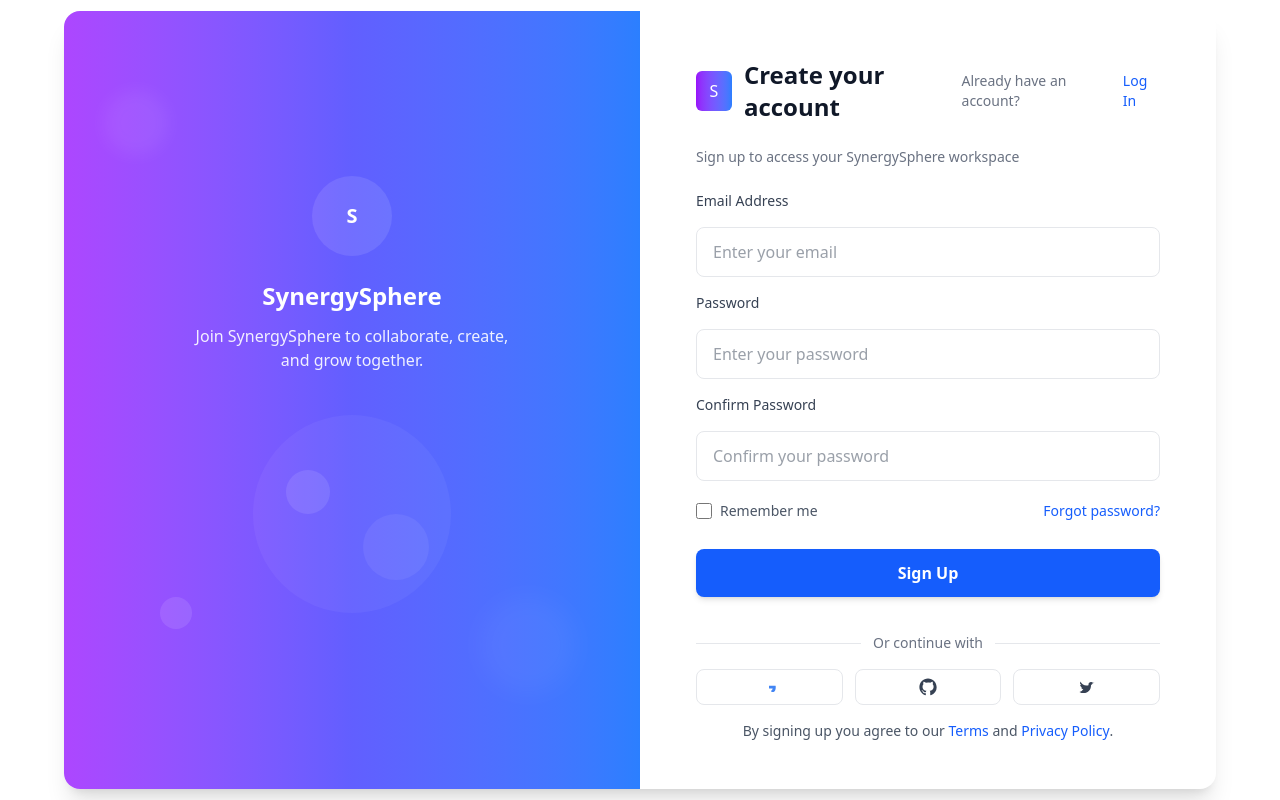
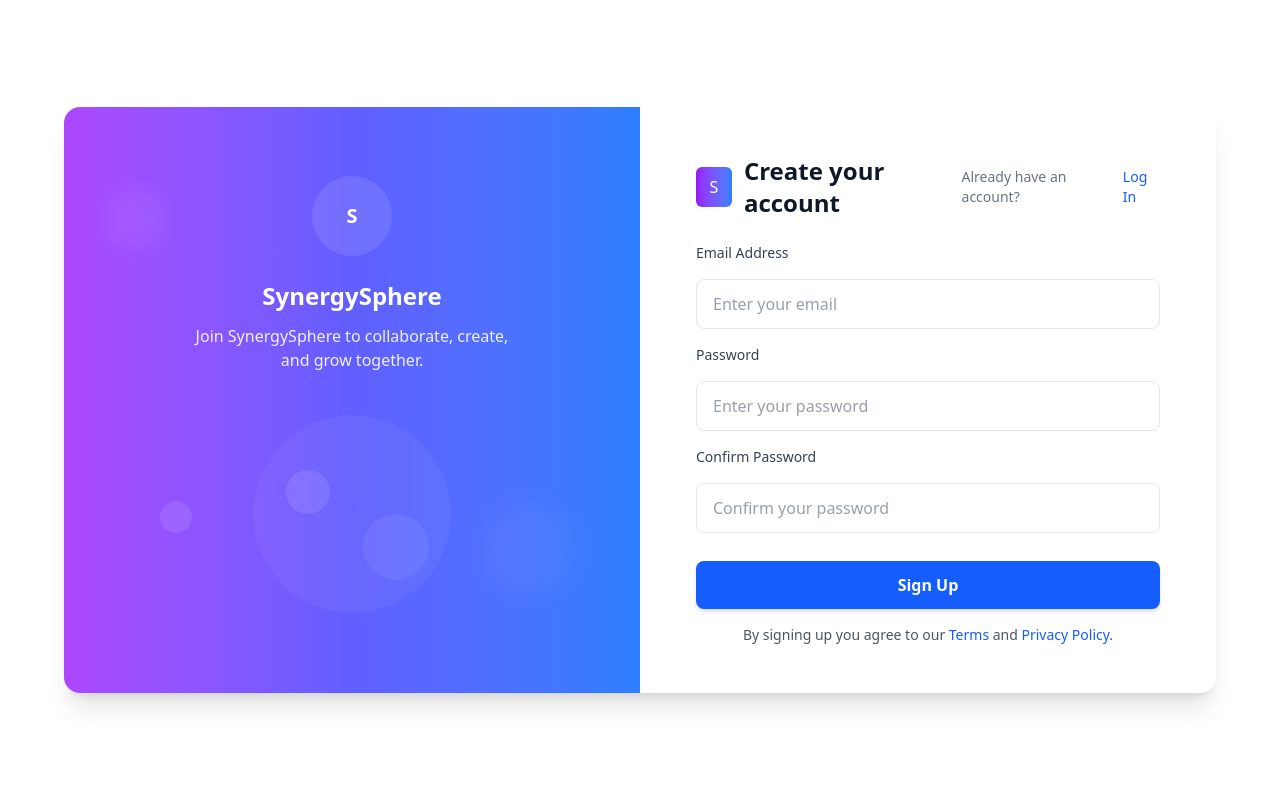
Before and after one commit to dhruv2311-dot/SynergySphere, a React (Vite) app in the folder Frontend/: page /signup in a window 1280 px wide. Built offline with nearby package versions, Linux system fonts and the light colour scheme.

Commit message:
fix problem

```diff
--- a/Frontend/src/components/Auth/Signup.jsx
+++ b/Frontend/src/components/Auth/Signup.jsx
@@ -1,28 +1,75 @@
-import React from 'react';
-import { useNavigate, Link } from 'react-router-dom';
+import React, { useState } from "react";
+import { useNavigate, Link } from "react-router-dom";
 
 const Signup = () => {
+  const [email, setEmail] = useState("");
+  const [password, setPassword] = useState("");
+  const [confirmPassword, setConfirmPassword] = useState("");
+  const [error, setError] = useState(null);
+  const navigate = useNavigate();
+
+  const handleSignup = (e) => {
+    e.preventDefault();
+    setError(null);
+
+    const trimmedEmail = email.trim();
+    const trimmedPassword = password.trim();
+    const trimmedConfirmPassword = confirmPassword.trim();
+
+    if (!trimmedEmail || !trimmedPassword || !trimmedConfirmPassword) {
+      setError("All fields are required");
+      return;
+    }
+
+    const emailRegex = /^[^\s@]+@[^\s@]+\.[^\s@]+$/;
+    if (!emailRegex.test(trimmedEmail)) {
+      setError("Please enter a valid email address");
+      return;
+    }
+
+    if (trimmedPassword.length < 6) {
+      setError("Password must be at least 6 characters");
+      return;
+    }
+
+    if (trimmedPassword !== trimmedConfirmPassword) {
+      setError("Passwords do not match");
+      return;
+    }
+
+    // Mock signup logic (replace with your desired action, e.g., API call)
+    console.log("Signup successful with:", { email: trimmedEmail, password: trimmedPassword });
+
+    // Navigate to dashboard after successful "signup"
+    navigate("/dashboard");
+  };
+
   return (
     <div className="min-h-screen bg-white flex items-center justify-center font-poppins text-gray-700">
       <div className="w-full max-w-6xl mx-4 md:mx-8 lg:mx-0">
         <div className="bg-white rounded-2xl shadow-xl overflow-hidden grid grid-cols-1 md:grid-cols-2">
-
-          {/* LEFT - Gradient / Illustration */}
           <div className="hidden md:flex flex-col items-center justify-center px-10 py-12 bg-gradient-to-r from-purple-500 via-indigo-500 to-blue-500 relative">
             <div className="absolute left-10 top-20 w-16 h-16 rounded-full opacity-30 blur-sm bg-white/20"></div>
             <div className="absolute right-16 bottom-24 w-24 h-24 rounded-full opacity-20 blur-md bg-white/20"></div>
             <div className="absolute left-24 bottom-40 w-8 h-8 rounded-full bg-white/10"></div>
-
             <div className="z-10 flex flex-col items-center">
               <div className="inline-flex items-center justify-center rounded-full w-20 h-20 bg-white/10 mb-6">
                 <span className="text-white font-semibold text-xl">S</span>
               </div>
               <h2 className="text-white text-2xl font-semibold">SynergySphere</h2>
-              <p className="text-white/90 mt-3 text-center max-w-xs">Join SynergySphere to collaborate, create, and grow together.</p>
+              <p className="text-white/90 mt-3 text-center max-w-xs">
+                Join SynergySphere to collaborate, create, and grow together.
+              </p>
             </div>
-
             <div className="mt-8 z-10">
-              <svg width="220" height="220" viewBox="0 0 200 200" fill="none" xmlns="http://www.w3.org/2000/svg" className="opacity-80">
+              <svg
+                width="220"
+                height="220"
+                viewBox="0 0 200 200"
+                fill="none"
+                xmlns="http://www.w3.org/2000/svg"
+                className="opacity-80"
+              >
                 <circle cx="100" cy="100" r="90" fill="white" opacity="0.06" />
                 <circle cx="60" cy="80" r="20" fill="white" opacity="0.12" />
                 <circle cx="140" cy="130" r="30" fill="white" opacity="0.08" />
@@ -30,26 +77,28 @@ const Signup = () => {
             </div>
           </div>
 
-          {/* RIGHT - Signup Form */}
           <div className="px-6 py-8 md:py-12 md:px-10 lg:px-14">
             <div className="flex items-center justify-between mb-6">
               <div className="flex items-center gap-3">
-                <div className="w-10 h-10 rounded-md bg-gradient-to-r from-purple-600 to-blue-500 flex items-center justify-center text-white font-medium">S</div>
+                <div className="w-10 h-10 rounded-md bg-gradient-to-r from-purple-600 to-blue-500 flex items-center justify-center text-white font-medium">
+                  S
+                </div>
                 <h1 className="text-2xl font-semibold text-gray-900">Create your account</h1>
               </div>
-
               <div className="hidden sm:flex items-center gap-3">
                 <span className="text-sm text-gray-500">Already have an account?</span>
-                <Link to="/login" className="text-sm text-blue-600 font-medium">Log In</Link>
+                <Link to="/login" className="text-sm text-blue-600 font-medium">
+                  Log In
+                </Link>
               </div>
             </div>
 
-            <p className="text-sm text-gray-500 mb-6">Sign up to access your SynergySphere workspace</p>
-
-            <div className="space-y-4">
+            <form onSubmit={handleSignup} className="space-y-4">
               <label className="block text-sm font-medium text-gray-700">Email Address</label>
               <input
                 type="email"
+                value={email}
+                onChange={(e) => setEmail(e.target.value)}
                 placeholder="Enter your email"
                 className="w-full rounded-lg border border-gray-200 px-4 py-3 focus:outline-none focus:ring-2 focus:ring-blue-300"
               />
@@ -57,6 +106,8 @@ const Signup = () => {
               <label className="block text-sm font-medium text-gray-700">Password</label>
               <input
                 type="password"
+                value={password}
+                onChange={(e) => setPassword(e.target.value)}
                 placeholder="Enter your password"
                 className="w-full rounded-lg border border-gray-200 px-4 py-3 focus:outline-none focus:ring-2 focus:ring-blue-300"
               />
@@ -64,53 +115,33 @@ const Signup = () => {
               <label className="block text-sm font-medium text-gray-700">Confirm Password</label>
               <input
                 type="password"
+                value={confirmPassword}
+                onChange={(e) => setConfirmPassword(e.target.value)}
                 placeholder="Confirm your password"
                 className="w-full rounded-lg border border-gray-200 px-4 py-3 focus:outline-none focus:ring-2 focus:ring-blue-300"
               />
 
-              <div className="flex items-center justify-between mt-1">
-                <label className="inline-flex items-center gap-2 text-sm text-gray-600">
-                  <input type="checkbox" className="w-4 h-4 rounded border-gray-300" />
-                  <span>Remember me</span>
-                </label>
+              {error && <p className="text-red-500 text-sm">{error}</p>}
 
-                <Link to="/forgot-password" className="text-sm font-medium text-blue-600">Forgot password?</Link>
-              </div>
+              <button
+                type="submit"
+                className="w-full mt-3 bg-blue-600 hover:bg-blue-700 text-white font-semibold py-3 rounded-lg shadow-md focus:outline-none focus:ring-2 focus:ring-blue-300"
+              >
+                Sign Up
+              </button>
+            </form>
 
-              <button className="w-full mt-3 bg-blue-600 hover:bg-blue-700 text-white font-semibold py-3 rounded-lg shadow-md focus:outline-none focus:ring-2 focus:ring-blue-300">Sign Up</button>
-
-              <div className="flex items-center gap-3 mt-5">
-                <div className="h-px bg-gray-200 flex-1" />
-                <div className="text-sm text-gray-500">Or continue with</div>
-                <div className="h-px bg-gray-200 flex-1" />
-              </div>
-
-              <div className="grid grid-cols-3 gap-3 mt-4">
-                <button aria-label="Sign up with Google" className="flex items-center justify-center rounded-lg border border-gray-200 px-3 py-2 text-sm font-medium">
-                  <svg width="18" height="18" viewBox="0 0 24 24" fill="none" xmlns="http://www.w3.org/2000/svg">
-                    <path d="M21 12.27c0-.63-.06-1.23-.18-1.81H12v3.43h4.94c-.21 1.12-.86 2.07-1.83 2.7v2.24h2.96C19.72 18.3 21 15.5 21 12.27z" fill="#4285F4"/>
-                  </svg>
-                </button>
-
-                <button aria-label="Sign up with Github" className="flex items-center justify-center rounded-lg border border-gray-200 px-3 py-2 text-sm font-medium">
-                  <svg width="18" height="18" viewBox="0 0 24 24" fill="currentColor" xmlns="http://www.w3.org/2000/svg">
-                    <path d="M12 .5C5.65.5.5 5.65.5 12c0 5.08 3.29 9.39 7.86 10.91.58.11.79-.25.79-.56 0-.28-.01-1.02-.02-2-3.2.7-3.88-1.54-3.88-1.54-.53-1.36-1.3-1.72-1.3-1.72-1.06-.73.08-.72.08-.72 1.17.08 1.78 1.2 1.78 1.2 1.04 1.78 2.72 1.27 3.39.97.11-.75.41-1.27.75-1.56-2.55-.29-5.23-1.28-5.23-5.7 0-1.26.45-2.29 1.19-3.1-.12-.29-.52-1.47.11-3.06 0 0 .97-.31 3.18 1.18a11.05 11.05 0 0 1 2.9-.39c.98.01 1.97.13 2.9.39 2.2-1.49 3.16-1.18 3.16-1.18.63 1.59.23 2.77.12 3.06.74.81 1.18 1.84 1.18 3.1 0 4.43-2.69 5.4-5.25 5.68.42.36.8 1.07.8 2.15 0 1.55-.01 2.8-.01 3.18 0 .31.21.67.8.56A10.52 10.52 0 0 0 23.5 12C23.5 5.65 18.35.5 12 .5z" />
-                  </svg>
-                </button>
-
-                <button aria-label="Sign up with Twitter" className="flex items-center justify-center rounded-lg border border-gray-200 px-3 py-2 text-sm font-medium">
-                  <svg width="18" height="18" viewBox="0 0 24 24" fill="currentColor" xmlns="http://www.w3.org/2000/svg">
-                    <path d="M22 5.92c-.63.28-1.3.47-2 .56a3.5 3.5 0 0 0-6 3.2A9.94 9.94 0 0 1 3.2 4.8a3.48 3.48 0 0 0 1.08 4.64c-.5 0-.97-.15-1.4-.38v.04c0 1.7 1.2 3.12 2.8 3.45-.46.12-.95.17-1.45.06.4 1.24 1.53 2.15 2.87 2.18A7 7 0 0 1 2 18.58a9.92 9.92 0 0 0 5.36 1.57c6.43 0 9.95-5.33 9.95-9.95v-.45c.67-.47 1.24-1.06 1.7-1.72-.6.28-1.25.48-1.92.57z" />
-                  </svg>
-                </button>
-              </div>
-
-              <div className="text-center mt-4 text-sm text-gray-600">
-                By signing up you agree to our <button className="text-blue-600">Terms</button> and <button className="text-blue-600">Privacy Policy</button>.
-              </div>
+            <div className="text-center mt-4 text-sm text-gray-600">
+              By signing up you agree to our{" "}
+              <a href="/terms" className="text-blue-600">
+                Terms
+              </a>{" "}
+              and{" "}
+              <a href="/privacy" className="text-blue-600">
+                Privacy Policy
+              </a>.
             </div>
           </div>
-
         </div>
       </div>
     </div>
```
